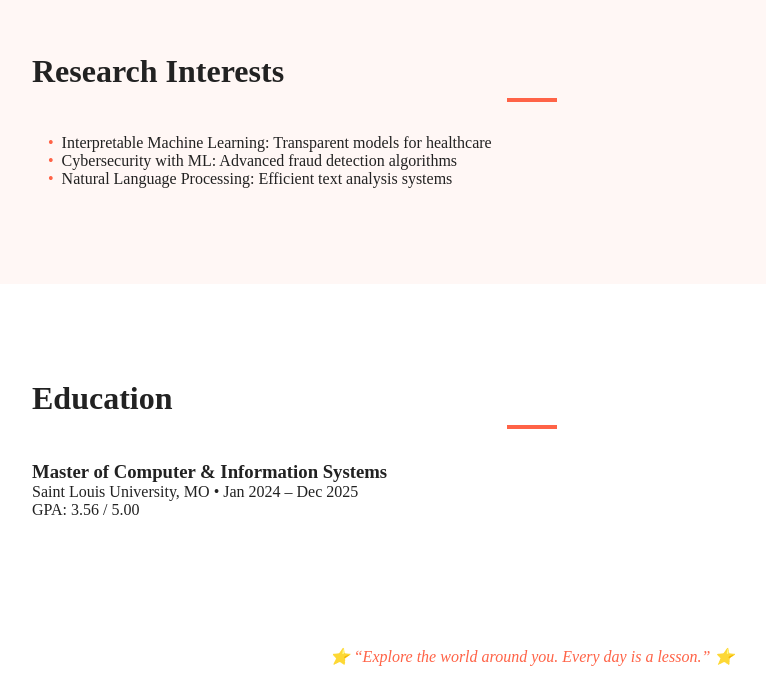
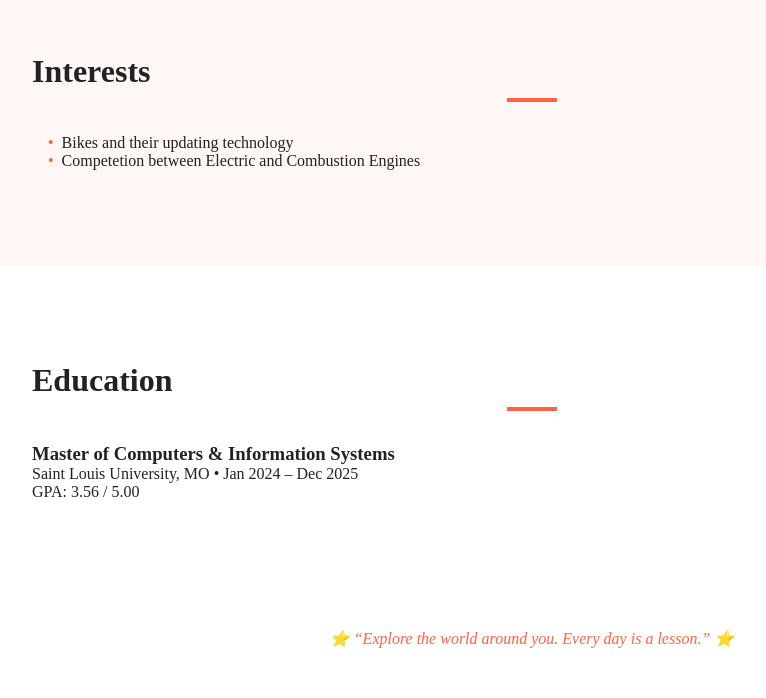
Before and after one commit to ngurram5/resume-portfolio, a plain HTML site: page index.html in a window 1280 px wide. Shown: the part 923-1621 px from the top of the page, without its empty margins (108-874 px from the left). Drawn offline with nearby package versions, Linux system fonts and the light colour scheme; a small style sheet from the web is missing.

Commit message:
Update index.html

```diff
--- a/index.html
+++ b/index.html
@@ -73,14 +73,13 @@
     </div>
   </section>
 
-  <!-- RESEARCH -->
+  <!-- INTERESTS -->
   <section id="research" class="section alt" data-aos="fade-up">
     <div class="container">
-      <h2>Research Interests</h2>
+      <h2>Interests</h2>
       <ul class="research-list">
-        <li>Interpretable Machine Learning: Transparent models for healthcare</li>
-        <li>Cybersecurity with ML: Advanced fraud detection algorithms</li>
-        <li>Natural Language Processing: Efficient text analysis systems</li>
+        <li>Bikes and their updating technology</li>
+        <li>Competetion between Electric and Combustion Engines</li>
       </ul>
     </div>
   </section>
@@ -90,7 +89,7 @@
     <div class="container">
       <h2>Education</h2>
       <div class="edu-item">
-        <h3>Master of Computer &amp; Information Systems</h3>
+        <h3>Master of Computers &amp; Information Systems</h3>
         <p>
           Saint Louis University, MO &bull; Jan 2024 – Dec 2025<br />
           GPA: 3.56 / 5.00
```
